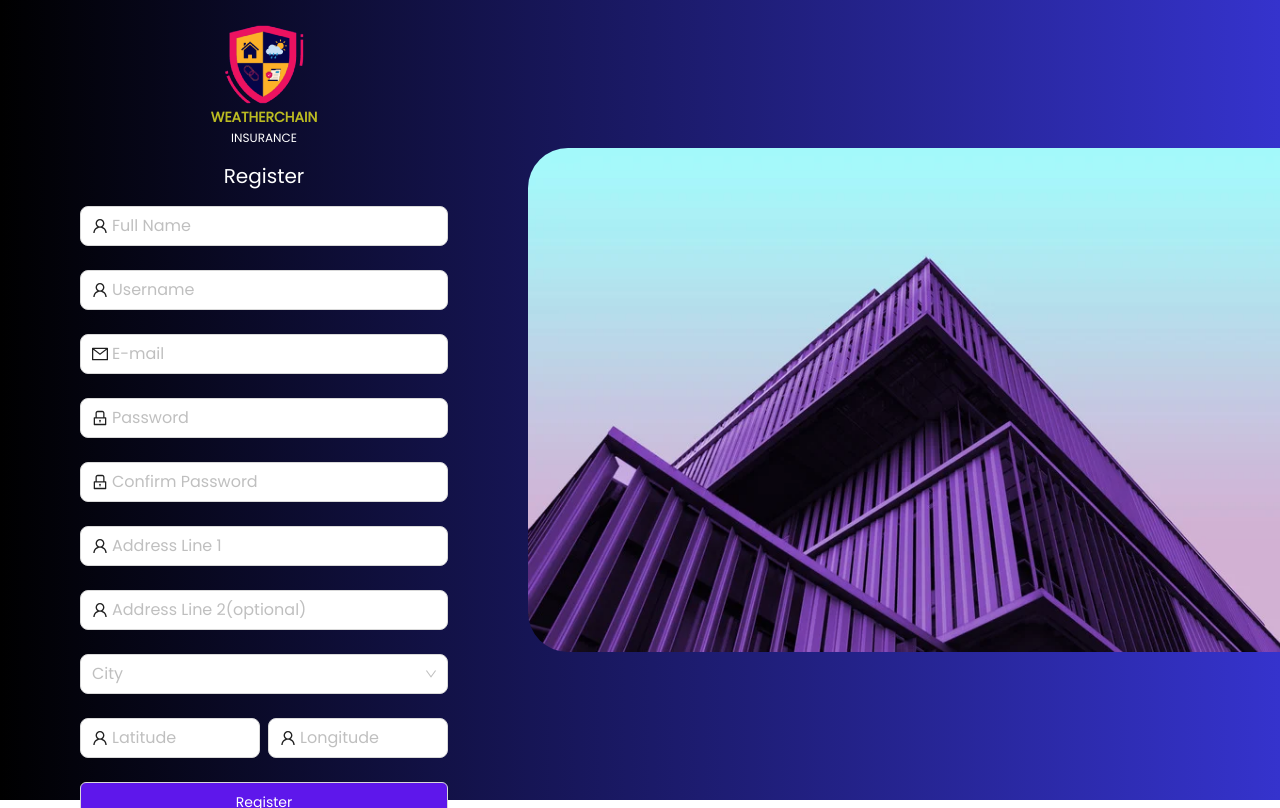
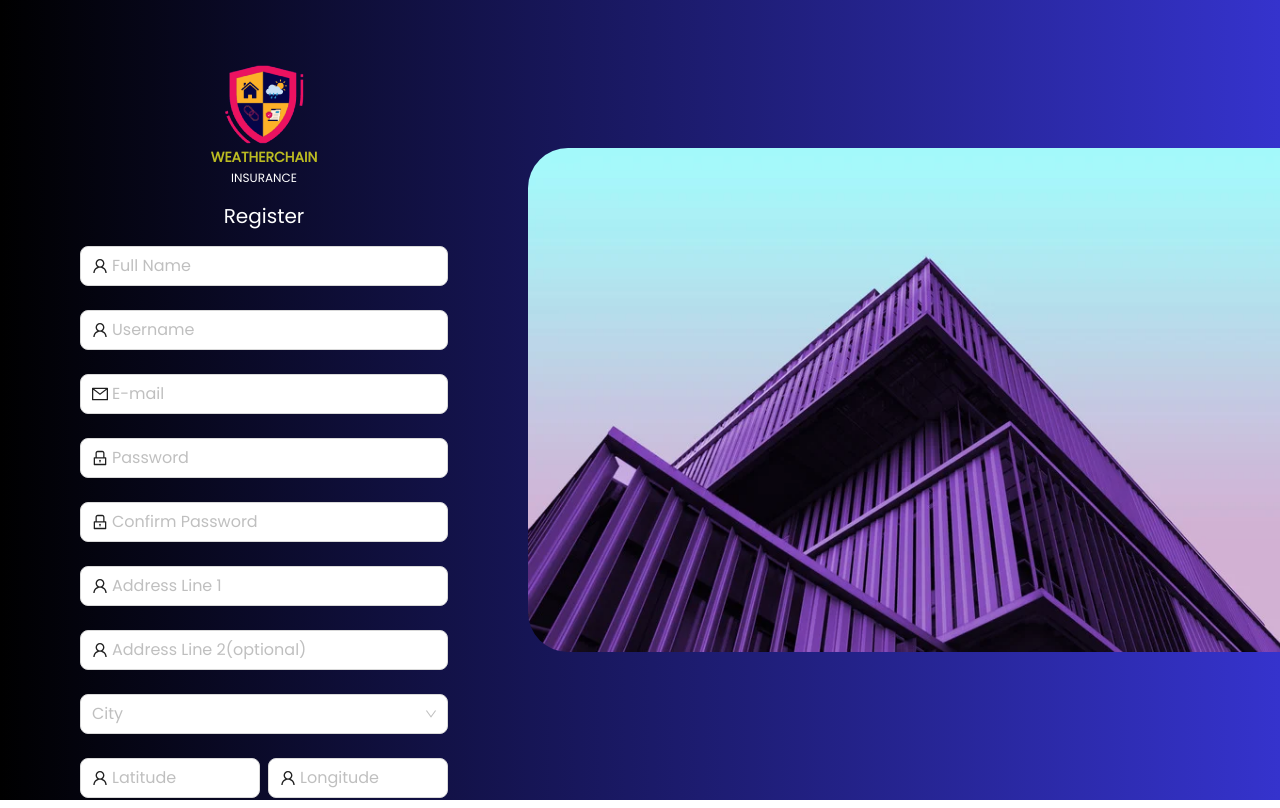
Before and after one commit to kage007-master/insurance, a React (Create React App) app in the folder frontend/: page /signup in a window 1280 px wide. Built offline with nearby package versions, Linux system fonts and the light colour scheme; no server answers.

Commit message:
update signup page

```diff
--- a/frontend/src/pages/auth/Signup/Signup.tsx
+++ b/frontend/src/pages/auth/Signup/Signup.tsx
@@ -30,7 +30,7 @@ const Signup: React.FC = () => {
     <div className="flex justify-center w-full items-center text-white login-back">
       <Form
         name="normal_login"
-        className="login-form p-4 md:mx-16 h-full overflow-auto mt-4"
+        className="login-form pt-16 p-4 md:mx-16 h-full overflow-auto"
         onFinish={onFinish}
       >
         <Logo className={""} />
```
Also changed, not shown: 2 other files (tests, documents, lock files or other folders).
